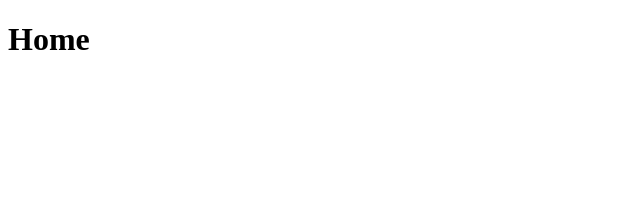
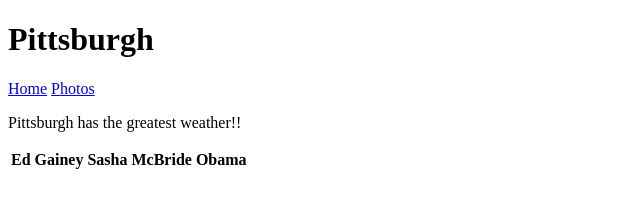
Before and after one commit to smcbridde88/simple-travel-site, a plain HTML site: page index.html in a window 1280 px wide. Shown: the whole page, without its empty margins (0-640 px from the left). Drawn offline with Linux system fonts and the light colour scheme.

Commit message:
important ppl

```diff
--- a/index.html
+++ b/index.html
@@ -1,13 +1,29 @@
 <!DOCTYPE html>
 <html lang="en">
-<head>
-    <meta charset="UTF-8">
-    <meta http-equiv="X-UA-Compatible" content="IE=edge">
-    <meta name="viewport" content="width=device-width, initial-scale=1.0">
+  <head>
+    <meta charset="UTF-8" />
+    <meta http-equiv="X-UA-Compatible" content="IE=edge" />
+    <meta name="viewport" content="width=device-width, initial-scale=1.0" />
     <title>Simple Travel Site</title>
-</head>
-<body>
-    <h1>Home</h1>
-    <p></p>
-</body>
+  </head>
+  <body>
+    <header>
+      <h1>Pittsburgh</h1>
+    </header>
+    <nav>
+      <a href="index.html">Home</a>
+      <a href="Photo-gallery.html">Photos</a>
+    </nav>
+    <p>Pittsburgh has the greatest weather!!</p>
+    <table>
+      <tr>
+        <th>Ed Gainey</th>
+        <th>Sasha McBride</th>
+        <th>Obama</th>
+      </tr>
+    </table>
+
+    <main></main>
+    <footer></footer>
+  </body>
 </html>
```
Also changed, not shown: Photo-gallery.html (+1 -1 lines).
